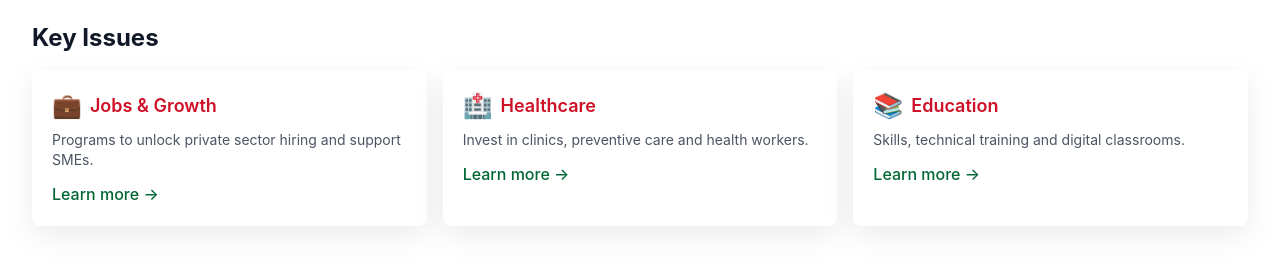
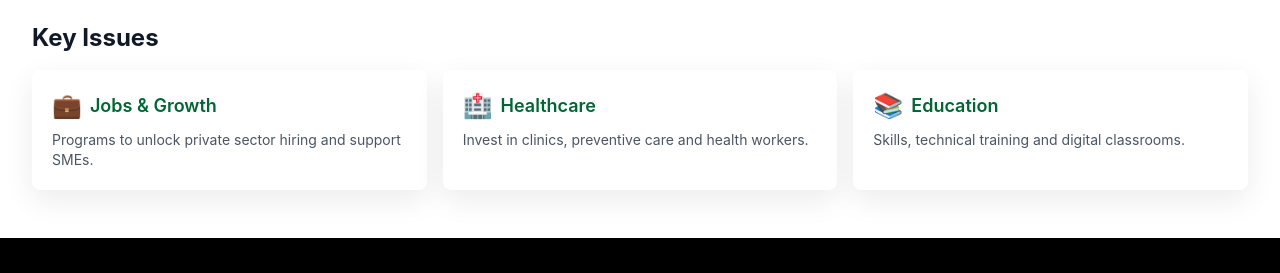
Before and after one commit to Echad-Group/project-h-x, a React (Vite) app: page / in a window 1280 px wide. Shown: the part 1398-1671 px from the top of the page. Built offline with nearby package versions, Linux system fonts and the light colour scheme; no server answers.

Commit message:
feat: Update IssuesPreview component to use anchor tags for issue items and adjust styling

```diff
--- a/src/sections/IssuesPreview.jsx
+++ b/src/sections/IssuesPreview.jsx
@@ -34,14 +34,17 @@ export default function IssuesPreview(){
       <h2 className="text-2xl font-bold">Key Issues</h2>
       <div className="mt-4 grid grid-cols-1 md:grid-cols-3 gap-4">
         {issues.map(issue => (
-          <div key={issue.title} className="p-5 bg-white rounded-lg card-shadow hover:shadow-lg transition-shadow">
+          <a
+            key={issue.title}
+            href="/issues"
+            className="p-5 bg-white rounded-lg card-shadow hover:shadow-lg transition-shadow cursor-pointer block"
+          >
             <div className="flex items-center gap-2 mb-2">
               {issue.icon && <span className="text-2xl">{issue.icon}</span>}
-              <h3 className="text-lg font-semibold text-[var(--kenya-red)]">{issue.title}</h3>
+              <h3 className="text-lg font-semibold text-[var(--kenya-green)]">{issue.title}</h3>
             </div>
             <p className="mt-2 text-sm text-gray-600">{issue.summary || issue.desc}</p>
-            <a className="mt-3 inline-block text-[var(--kenya-green)] font-medium hover:underline" href="/issues">Learn more →</a>
-          </div>
+          </a>
         ))}
       </div>
     </section>
```
